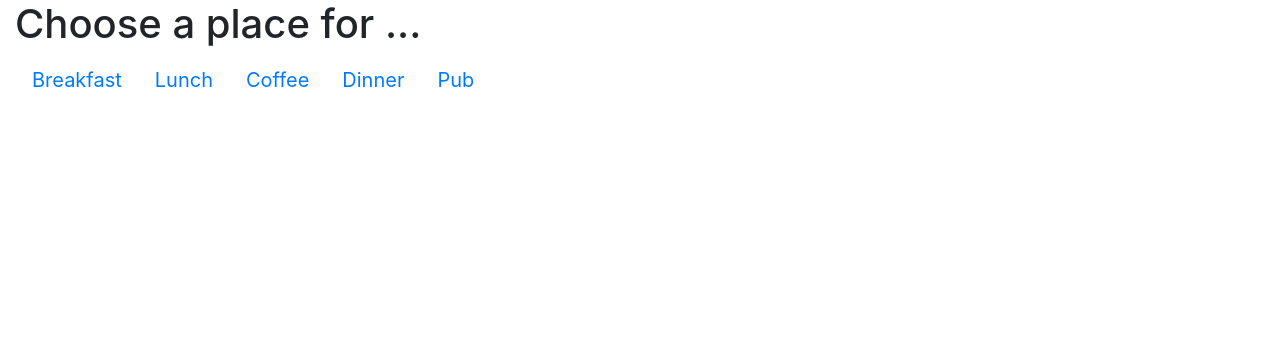
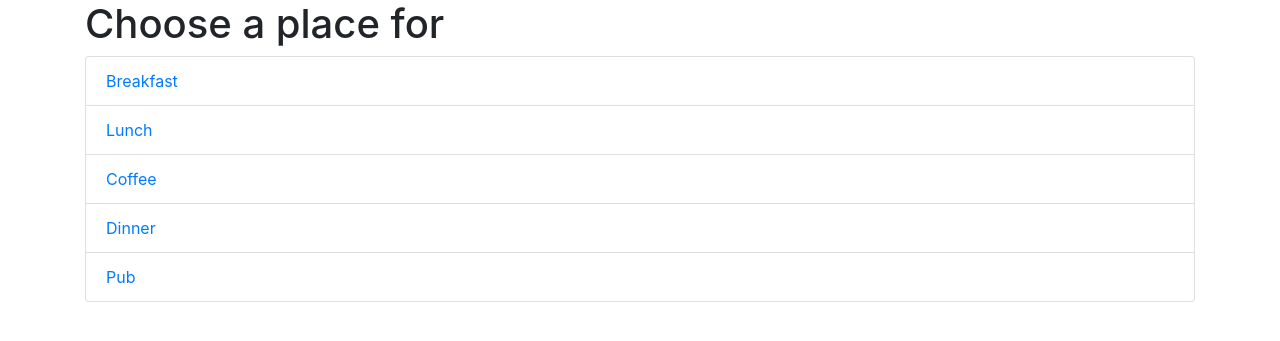
Before and after one commit to mbailleu/choose-place, a Flask app: page / in a window 1280 px wide. Shown: the top 341 px of the page. Run offline with Flask 2, Linux system fonts and the light colour scheme; parts of the project's set-up code (start-up, migrations or seed data) failed here and were passed over; some libraries are stand-ins or nearby versions.

Commit message:
improve responsiveness

```diff
--- a/choose_place/templates/base.html
+++ b/choose_place/templates/base.html
@@ -6,7 +6,7 @@
         <link rel="stylesheet" href="https://stackpath.bootstrapcdn.com/bootstrap/4.3.1/css/bootstrap.min.css" integrity="sha384-ggOyR0iXCbMQv3Xipma34MD+dH/1fQ784/j6cY/iJTQUOhcWr7x9JvoRxT2MZw1T" crossorigin="anonymous">
     </head>
     <body>
-        <div class="container-fluid">
+        <div class="container">
             {% block content %}{% endblock %}
         </div>
     </body>
--- a/choose_place/templates/index.html
+++ b/choose_place/templates/index.html
@@ -1,9 +1,11 @@
 {% extends "base.html" %}
 {% block content %}
-<h1>Choose a place for ...</h1>
-<div class="btn-group btn-group-lg" role="group">
+<h1>Choose a place for</h1>
+<ul class="list-group" role="group">
     {% for occasion in occasions %}
-    <a class="btn btn-link" role="button" href="/occasion/{{occasion | lower}}">{{occasion}}</a>
+    <li class="list-group-item">
+        <a href="/occasion/{{occasion | lower}}">{{occasion}}</a>
+    </li>
     {% endfor %}
-</div>
+</ul>
 {% endblock %}
--- a/choose_place/templates/places.html
+++ b/choose_place/templates/places.html
@@ -1,7 +1,7 @@
 {% extends "base.html" %}
 {% block content %}
 <h1>How about ...<h1>
-<ul class="list-group">
+<ul class="list-group" role="group">
     {% for place in places %}
     <li class="list-group-item" >
         <a href="https://www.google.com/maps/search/?api=1&query={{place | urlencode }},+Edinburgh">{{place}}</a>
```
